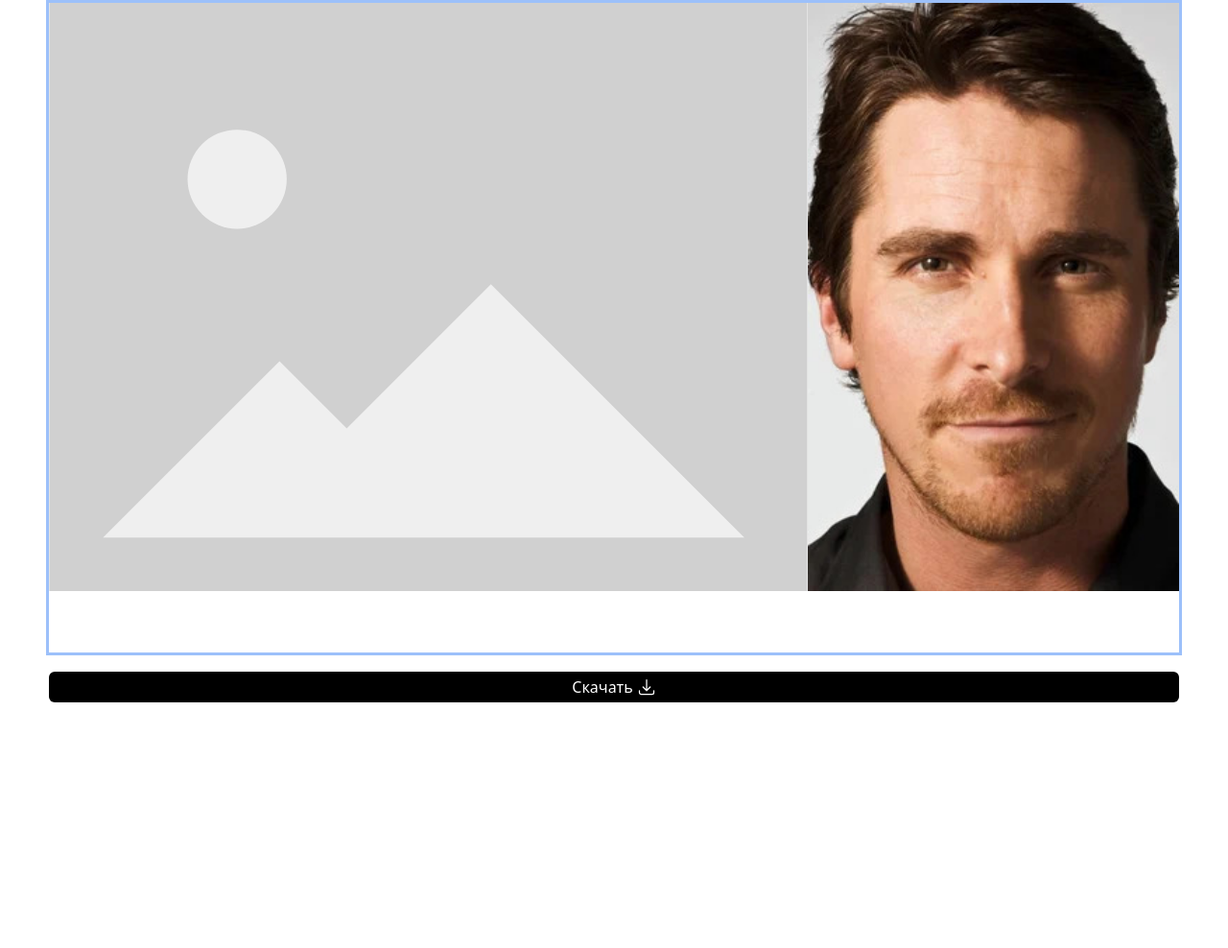
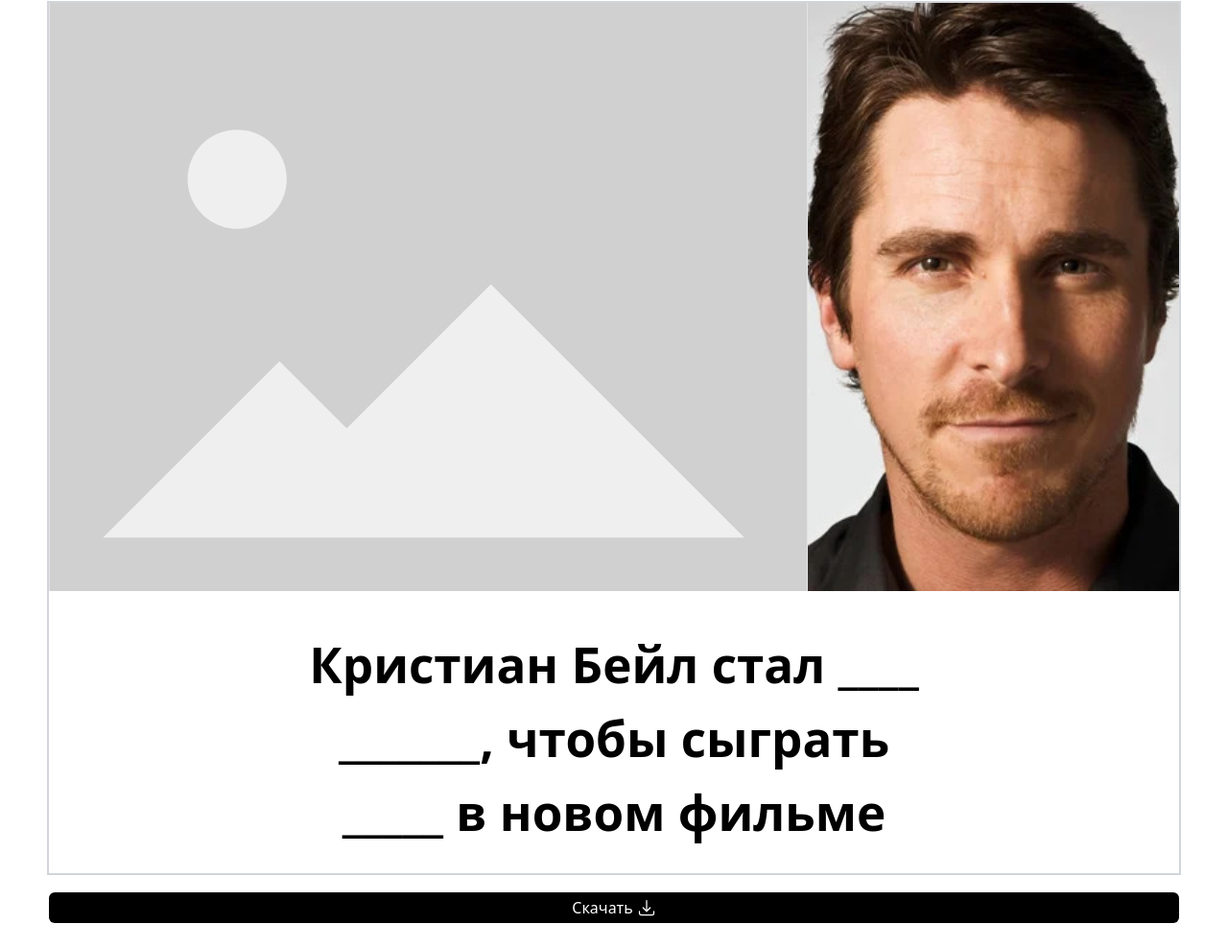
Before and after one commit to qberik/qberik.github.io, a plain HTML site: page christianGenerator/index.html in a window 1280 px wide. Shown: the part 435-1423 px from the top of the page at 96% size. Before the commit the page ends 1192 px from the top, so only its background shows below. Drawn offline with nearby package versions, Linux system fonts and the light colour scheme.

Commit message:
изменил ring вокрук картинки, добавил дефолтное значение в мем, попрвавил textarea

```diff
--- a/christianGenerator/index.html
+++ b/christianGenerator/index.html
@@ -171,8 +171,8 @@
           placeholder="Текст мема"
           class="flex min-h-[80px] w-full rounded-md border border-input bg-background px-3 py-2 text-sm ring-offset-background placeholder:text-muted-foreground"
         >
-Кристиан Бейл стал ____&#10;_______, чтобы сыграть&#10;_____ в новом фильме
-        </textarea>
+Кристиан Бейл стал ____&#10;_______, чтобы сыграть&#10;_____ в новом фильме</textarea
+        >
       </div>
     </div>
 
@@ -184,7 +184,7 @@
       </div>
 
       <div class="w-[92vw] mx-auto">
-        <div id="image" class="flex flex-col ring">
+        <div id="image" class="flex flex-col ring ring-gray-300 ring-2">
           <div class="flex flex-row">
             <img crossorigin="anonymous" id="left-image" />
             <img crossorigin="anonymous" id="right-image" />
@@ -192,7 +192,10 @@
           <div
             id="down-text"
             class="mt-[3vw] mb-[2vw] text-[4vw] font-bold flex flex-col text-center"
-          ></div>
+          >
+            Кристиан Бейл стал ____<br />_______, чтобы сыграть<br />_____ в
+            новом фильме
+          </div>
         </div>
 
         <button
```
